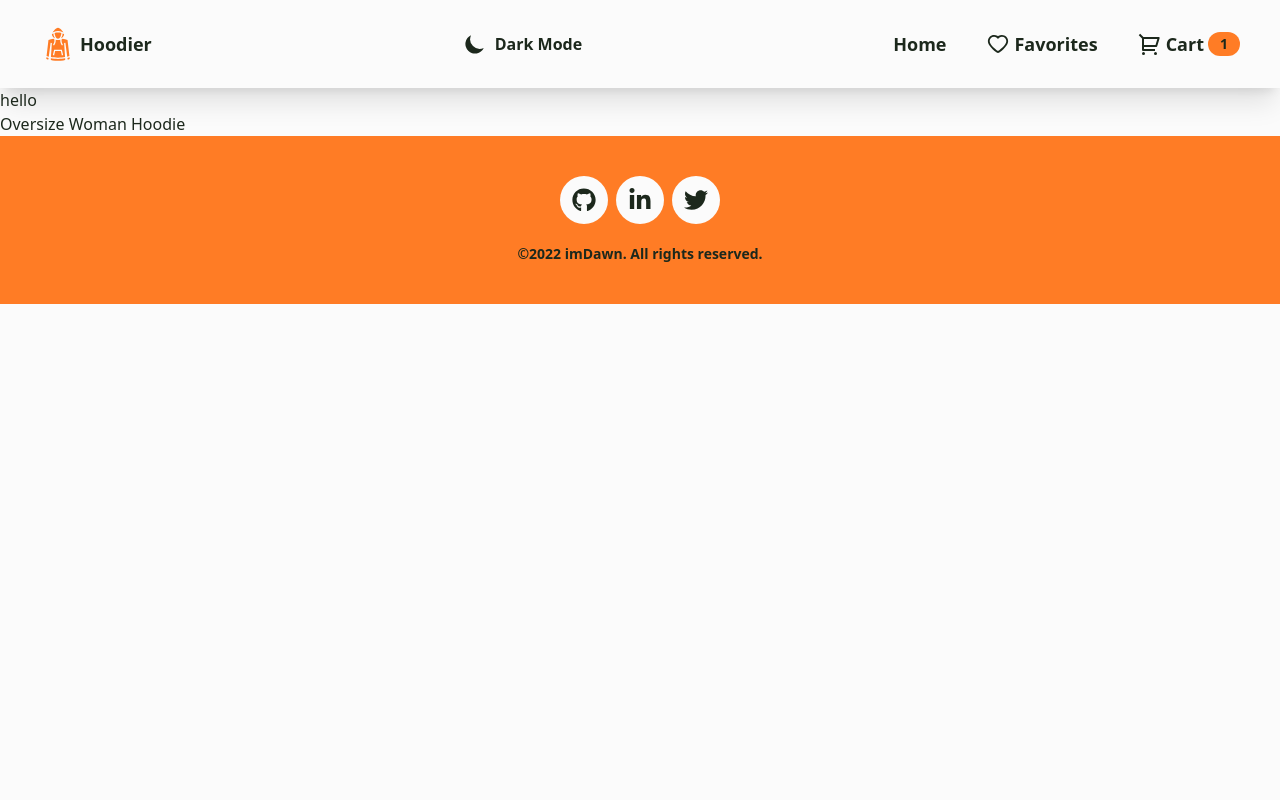
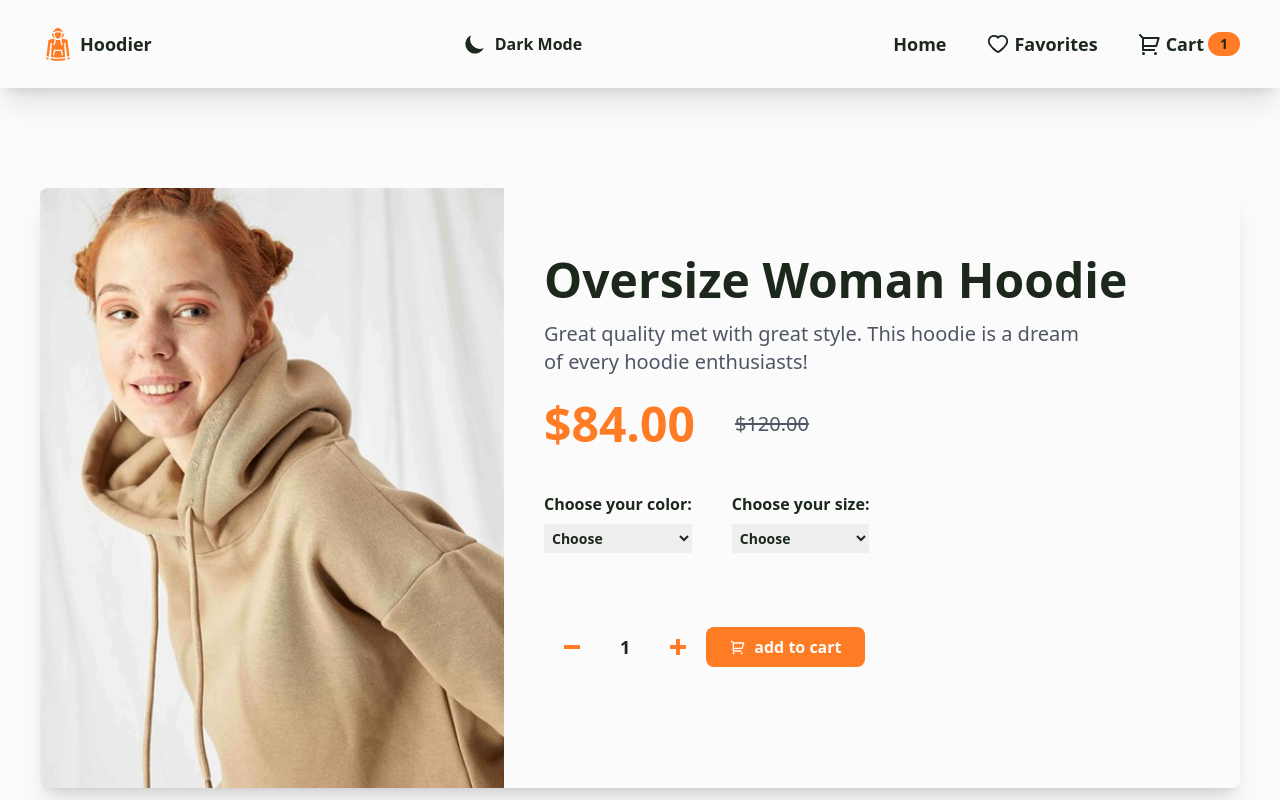
Before and after one commit to dsaglam94/nextjs-tailwind-challenge-ecommerce, a Next.js app: page /product/1 in a window 1280 px wide. Shown: the top 800 px of the page. Built offline with nearby package versions, Linux system fonts and the light colour scheme.

Commit message:
styled the product details page

```diff
--- a/components/navigation/NavigationMobile.jsx
+++ b/components/navigation/NavigationMobile.jsx
@@ -39,8 +39,8 @@ const NavigationMobile = () => {
         <div
           className={
             isNavOpen
-              ? "absolute w-full h-[89vh] bottom-0 left-0 bg-black/70 duration-150 ease-in"
-              : "absolute w-full h-[89vh] bottom-0 left-0 bg-black/0 duration-150 ease-in select-none pointer-events-none"
+              ? "absolute w-full h-[89vh] bottom-0 left-0 bg-black/70 duration-150 ease-in overflow-hidden"
+              : "absolute w-full h-[89vh] bottom-0 left-0 bg-black/0 duration-150 ease-in select-none pointer-events-none overflow-hidden"
           }
         >
           <div
--- /dev/null
+++ b/components/productDetails/ProductDetails.jsx
@@ -0,0 +1,117 @@
+import Image from "next/image";
+import { useState } from "react";
+import { ImMinus, ImPlus } from "react-icons/im";
+import { RiShoppingCart2Line } from "react-icons/ri";
+
+const ProductDetails = ({ productData }) => {
+  const [numberOfItems, setNumberOfItems] = useState(1);
+  const [color, setColor] = useState(null);
+  const [size, setSize] = useState(null);
+
+  const addItem = () => {
+    setNumberOfItems(numberOfItems + 1);
+  };
+
+  const leaveItem = () => {
+    setNumberOfItems(numberOfItems === 1 ? 1 : numberOfItems - 1);
+  };
+
+  const handleDiscountedPrice = (discountPercentage, initialPrice) => {
+    const discountedAmount = (discountPercentage / 100) * initialPrice;
+    return discountedAmount;
+  };
+  return (
+    <section className="min-h-screen w-full max-w-[1200px] mx-auto py-10 px-6 md:px-0 flex items-center justify-center">
+      <div className="w-full">
+        {productData.map((product) => (
+          <div className="flex md:flex-row flex-col items-center gap-10 shadow-xl rounded-lg overflow-hidden">
+            <div className="relative w-full md:w-2/3 h-[600px]">
+              <Image
+                src={product.image}
+                alt={product.title}
+                layout="fill"
+                objectFit="cover"
+                objectPosition="top"
+              />
+            </div>
+            <div className="w-full flex flex-col items-center md:items-start">
+              <div className="flex flex-col items-center md:items-start text-center md:text-left gap-4">
+                <h2 className="text-primary text-3xl md:text-5xl font-bold">
+                  {product.title}
+                </h2>
+                <p className="text-secondary opacity-90 text-md md:text-xl w-[90%] md:w-[80%]">
+                  {product.description}
+                </p>
+              </div>
+              <div className="flex items-center justify-between md:justify-start md:gap-10 py-6 w-[90%]">
+                <span className="font-bold text-3xl md:text-5xl text-accent">{`$${(
+                  product.initial_price -
+                  handleDiscountedPrice(
+                    product.discount_percentage,
+                    product.initial_price
+                  )
+                ).toFixed(2)}`}</span>
+                <span className="text-lg text-secondary md:text-xl opacity-90 line-through">{`$${product.initial_price.toFixed(
+                  2
+                )}`}</span>
+              </div>
+              <div className="flex items-center justify-between md:justify-start md:gap-10 w-[90%] py-5">
+                <div className="space-y-2">
+                  <h3 className="font-bold text-md text-primary">
+                    Choose your color:
+                  </h3>
+                  <select
+                    onChange={(e) => setColor(e.target.value)}
+                    className="w-full p-1 font-bold text-sm"
+                    name="colors"
+                    id="colors"
+                  >
+                    <option value="choose">Choose</option>
+                    <option value="red">red</option>
+                    <option value="black">black</option>
+                    <option value="beige">beige</option>
+                  </select>
+                </div>
+                <div className="space-y-2">
+                  <h3 className="font-bold text-md text-primary">
+                    Choose your size:
+                  </h3>
+                  <select
+                    onChange={(e) => setSize(e.target.value)}
+                    className="w-full p-1 font-bold text-sm"
+                    name="sizes"
+                    id="sizes"
+                  >
+                    <option value="choose">Choose</option>
+                    <option value="small">small</option>
+                    <option value="Medium">Medium</option>
+                    <option value="large">large</option>
+                  </select>
+                </div>
+              </div>
+              <div className="flex items-center py-10">
+                <div className="flex items-center">
+                  <div onClick={leaveItem} className="p-5 text-accent">
+                    <ImMinus />
+                  </div>
+                  <div className="font-bold p-5 text-lg text-primary">
+                    <span>{numberOfItems}</span>
+                  </div>
+                  <div onClick={addItem} className="p-5 text-accent">
+                    <ImPlus />
+                  </div>
+                </div>
+                <button className="bg-secondary text-buttonText flex items-center gap-2 font-bold px-6 py-2 rounded-lg">
+                  <RiShoppingCart2Line />
+                  add to cart
+                </button>
+              </div>
+            </div>
+          </div>
+        ))}
+      </div>
+    </section>
+  );
+};
+
+export default ProductDetails;
--- a/pages/product/[productId]/index.jsx
+++ b/pages/product/[productId]/index.jsx
@@ -1,13 +1,11 @@
 import productDetailsData from "../../../components/home/productDetailsData";
+import ProductDetails from "../../../components/productDetails/ProductDetails";
 
-export default function ProductDetailsPage({ data }) {
+export default function ProductDetailsPage({ productData }) {
   return (
-    <div>
-      <h1>hello</h1>
-      {data.map((item) => (
-        <di>{item.title}</di>
-      ))}
-    </div>
+    <section>
+      <ProductDetails productData={productData} />
+    </section>
   );
 }
 
@@ -15,11 +13,13 @@ export const getStaticProps = async (context) => {
   const productId = context.params.productId;
   console.log(productId);
 
-  const data = productDetailsData.filter((item) => item.id === productId);
+  const productData = productDetailsData.filter(
+    (item) => item.id === productId
+  );
 
   return {
     props: {
-      data,
+      productData,
     },
   };
 };
```
